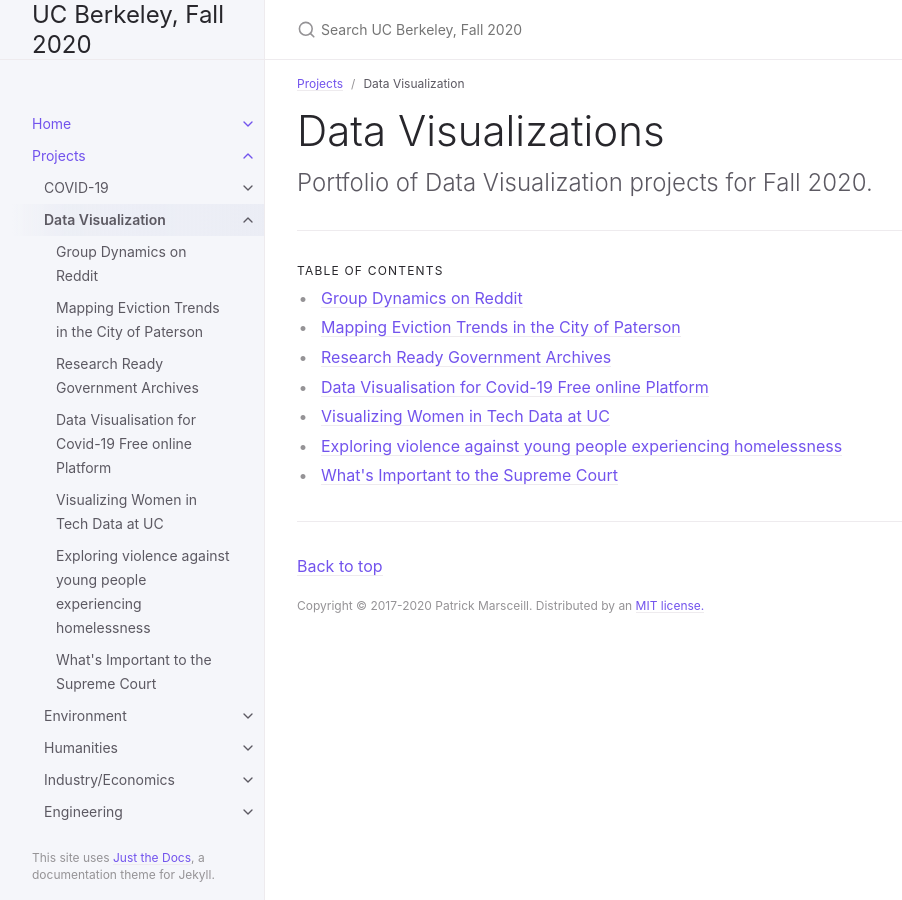
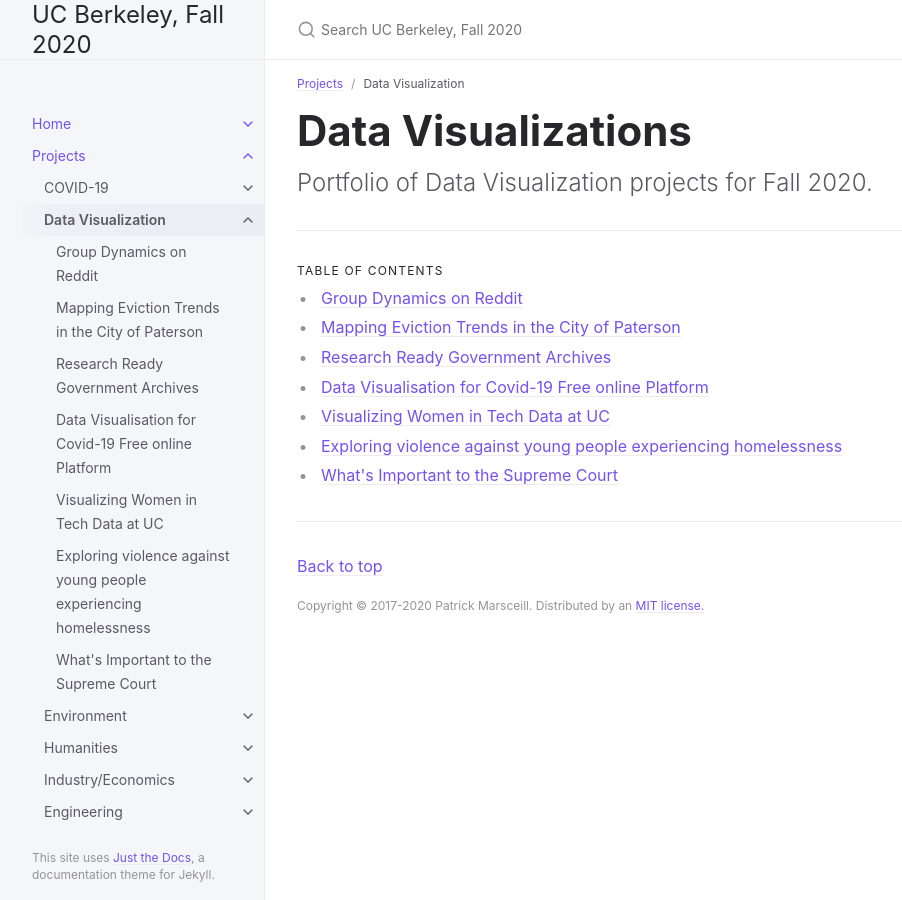
Before and after one commit to DS-Discovery/ds-discovery.github.io, a Jekyll site: the page built from Projects/Data Visualization/data visualization.md, in a window 1280 px wide. Shown: the whole page, without its empty margins (107-1009 px from the left). Built offline with Jekyll 4.4.1, drawn with Linux system fonts in a browser that asks for light colours.

```diff
--- a/Projects/Data Visualization/data visualization.md
+++ b/Projects/Data Visualization/data visualization.md
@@ -5,7 +5,7 @@ parent: Projects
 nav_order: 0
 has_children: true
 ---
-# Data Visualizations
+# **Data Visualizations**
 {: .fs-9 }
 
 Portfolio of Data Visualization projects for Fall 2020.
```
